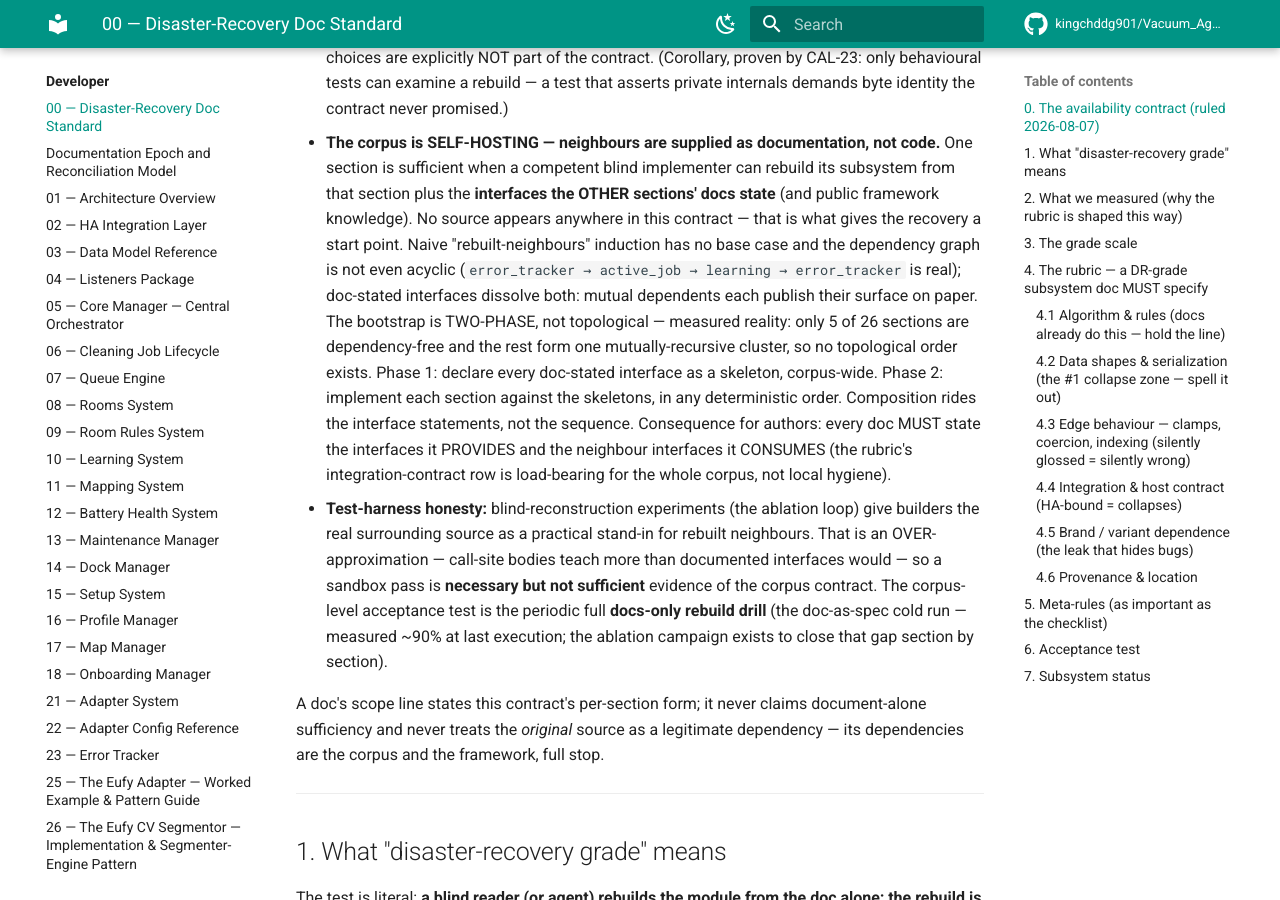
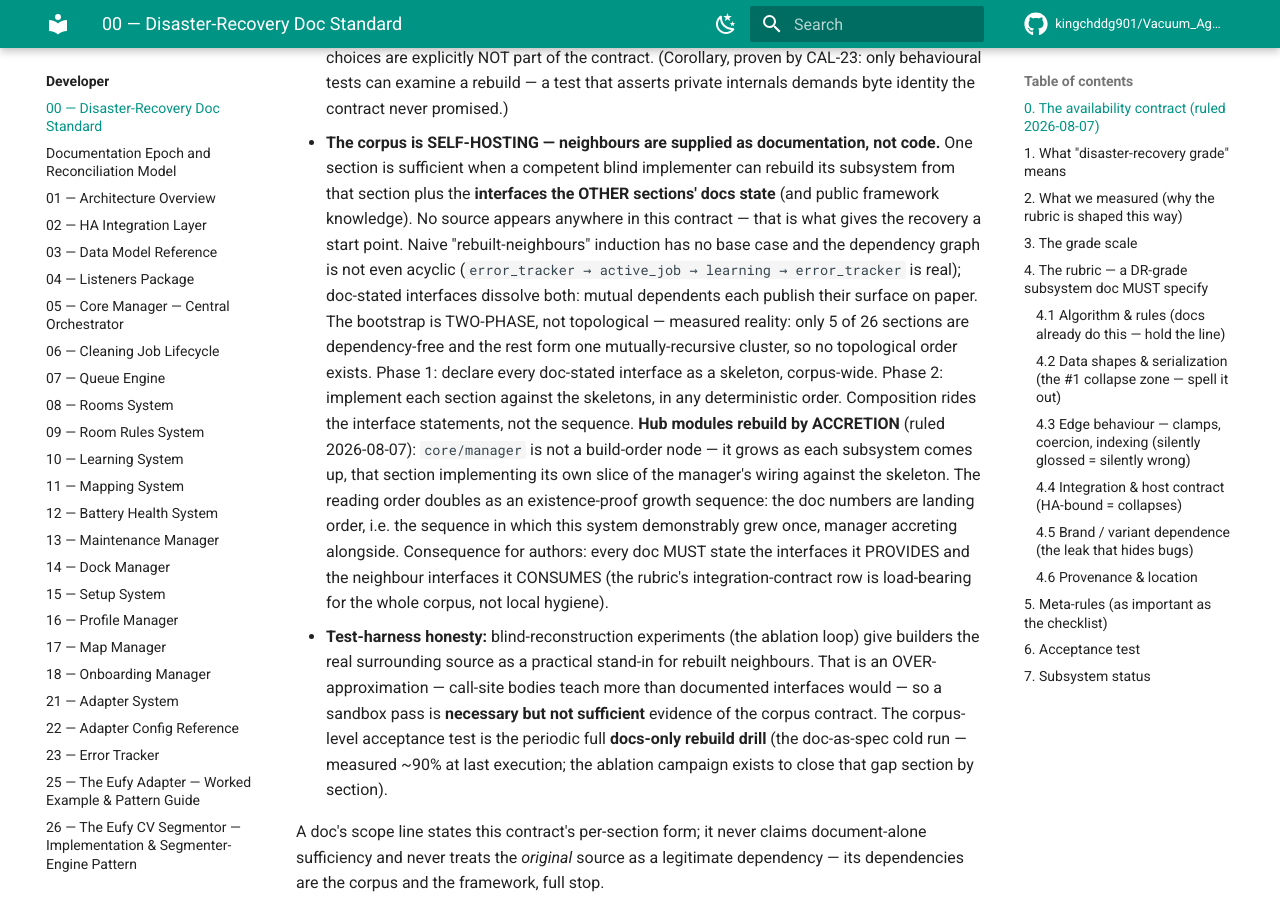
Before and after one commit to kingchddg901/Vacuum_Agent, an MkDocs documentation site: the page built from docs/dev/00-disaster-recovery-standard.md, in a window 1280 px wide and 900 px high, scrolled down 621 px. Built offline with MkDocs 1.6.1 and Material for MkDocs 9.7.7, drawn with Linux system fonts in a browser that asks for light colours; comment, search, counter and statistics services are not loaded.

Commit message:
docs(dr): hub accretion — the manager grows with the subsystems; landing order is an existence-proof growth sequence
Chris 2026-08-07: core/manager is the accretion axis, not a build-order node;
each section implements its own slice of the hub's wiring. Doc numbers being
landing order makes the reading order a once-proven growth sequence.

Co-Authored-By: Claude Fable 5 <noreply@anthropic.com>

```diff
--- a/docs/dev/00-disaster-recovery-standard.md
+++ b/docs/dev/00-disaster-recovery-standard.md
@@ -33,7 +33,12 @@ What "disaster" means, exactly — the scenario every DR doc is sized against:
   rest form one mutually-recursive cluster, so no topological order exists. Phase 1:
   declare every doc-stated interface as a skeleton, corpus-wide. Phase 2: implement
   each section against the skeletons, in any deterministic order. Composition rides
-  the interface statements, not the sequence.
+  the interface statements, not the sequence. **Hub modules rebuild by ACCRETION**
+  (ruled 2026-08-07): `core/manager` is not a build-order node — it grows as each
+  subsystem comes up, that section implementing its own slice of the manager's
+  wiring against the skeleton. The reading order doubles as an existence-proof
+  growth sequence: the doc numbers are landing order, i.e. the sequence in which
+  this system demonstrably grew once, manager accreting alongside.
   Consequence for authors: every doc MUST state the interfaces it PROVIDES and the
   neighbour interfaces it CONSUMES (the rubric's integration-contract row is
   load-bearing for the whole corpus, not local hygiene).
```
